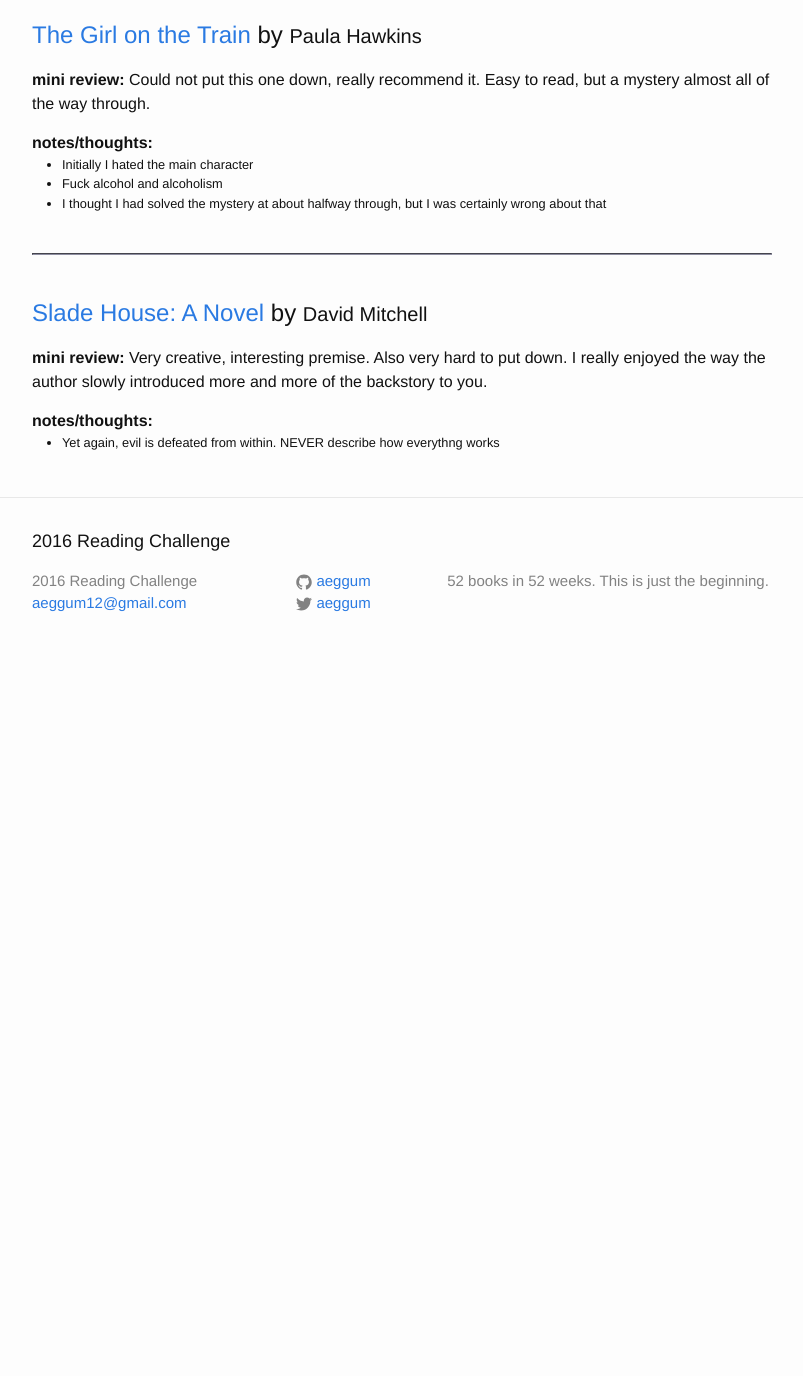
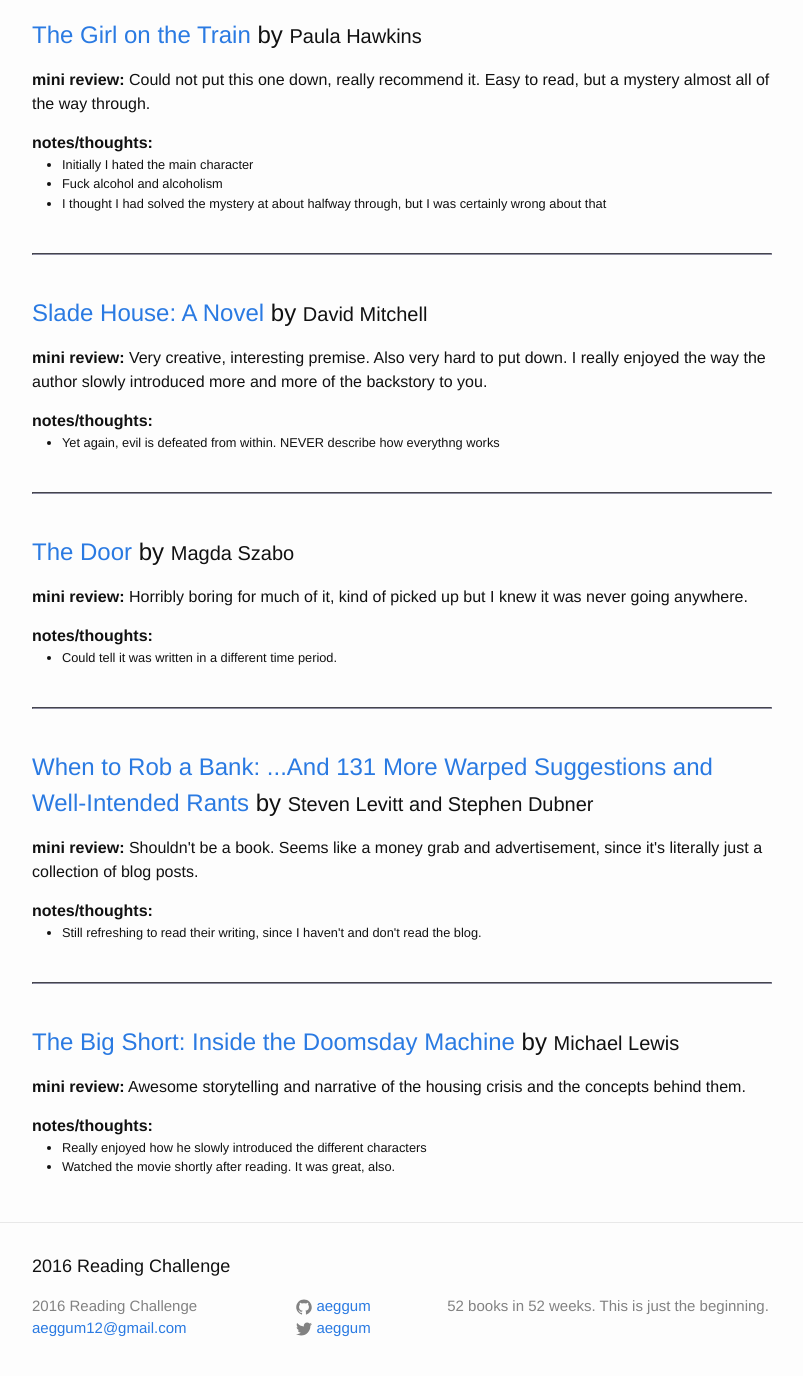
Before and after one commit to aeggum/aeggum.github.io, a Jekyll site: the page built from adam-books.html, in a window 1280 px wide and 1400 px high, scrolled down 5550 px. Shown: the top 1376 px of the window, without its empty margins (238-1041 px from the left). Built offline with Jekyll 4.4.1, drawn with Linux system fonts in a browser that asks for light colours; before the commit the page ends 6225 px from its top, so only the background shows below that.

Commit message:
Added most recent three books

```diff
--- a/_data/books/adam.yml
+++ b/_data/books/adam.yml
@@ -215,3 +215,28 @@
     Very creative, interesting premise.  Also very hard to put down.  I really enjoyed the way the author slowly introduced more and more of the backstory to you.
   notes:
     - Yet again, evil is defeated from within.  NEVER describe how everythng works
+
+- title: 'The Door'
+  author: Magda Szabo
+  amazon: http://www.amazon.com/Door-NYRB-Classics-Magda-Szabo/dp/1590177711
+  review: >
+    Horribly boring for much of it, kind of picked up but I knew it was never going anywhere.
+  notes:
+    - Could tell it was written in a different time period.
+
+- title: 'When to Rob a Bank: ...And 131 More Warped Suggestions and Well-Intended Rants'
+  author: Steven Levitt and Stephen Dubner
+  amazon: http://www.amazon.com/When-Rob-Bank-Suggestions-Well-Intended/dp/0062385801
+  review: >
+    Shouldn't be a book.  Seems like a money grab and advertisement, since it's literally just a collection of blog posts.
+  notes:
+    - Still refreshing to read their writing, since I haven't and don't read the blog.
+
+- title: 'The Big Short: Inside the Doomsday Machine'
+  author: Michael Lewis
+  amazon: http://www.amazon.com/Big-Short-Inside-Doomsday-Machine/dp/0393338827
+  review: >
+    Awesome storytelling and narrative of the housing crisis and the concepts behind them.
+  notes:
+    - Really enjoyed how he slowly introduced the different characters
+    - Watched the movie shortly after reading.  It was great, also.
--- a/learned.html
+++ b/learned.html
@@ -7,4 +7,5 @@
 <ul>
     <li>If eating acidic foods or drinks, it's best to wait a little while or to drink some water before brushing your teeth.  Not doing so *can* damage the enamel, as it's weakened after the acid.</li>
     <li>China has used more cement in the past few years than the USA has in the past hundred.  That's awful, especially when you consider how they are trying to emulate the US (my point here being the driving culture).</li>
+    <li>Keto is an interesting diet (<50 net carbs a day), I wouldn't mind giving it a try someday.</li>
 </ul>
```
